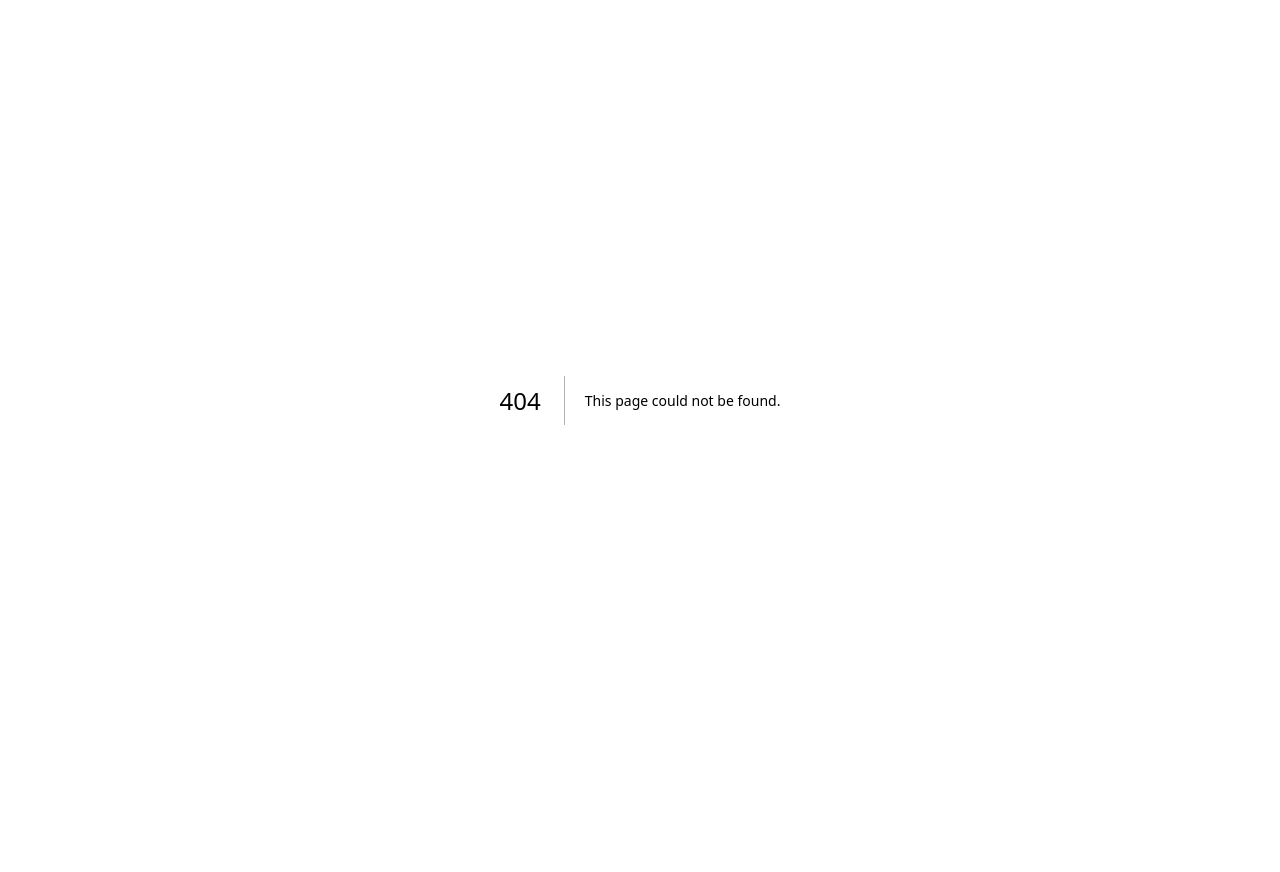
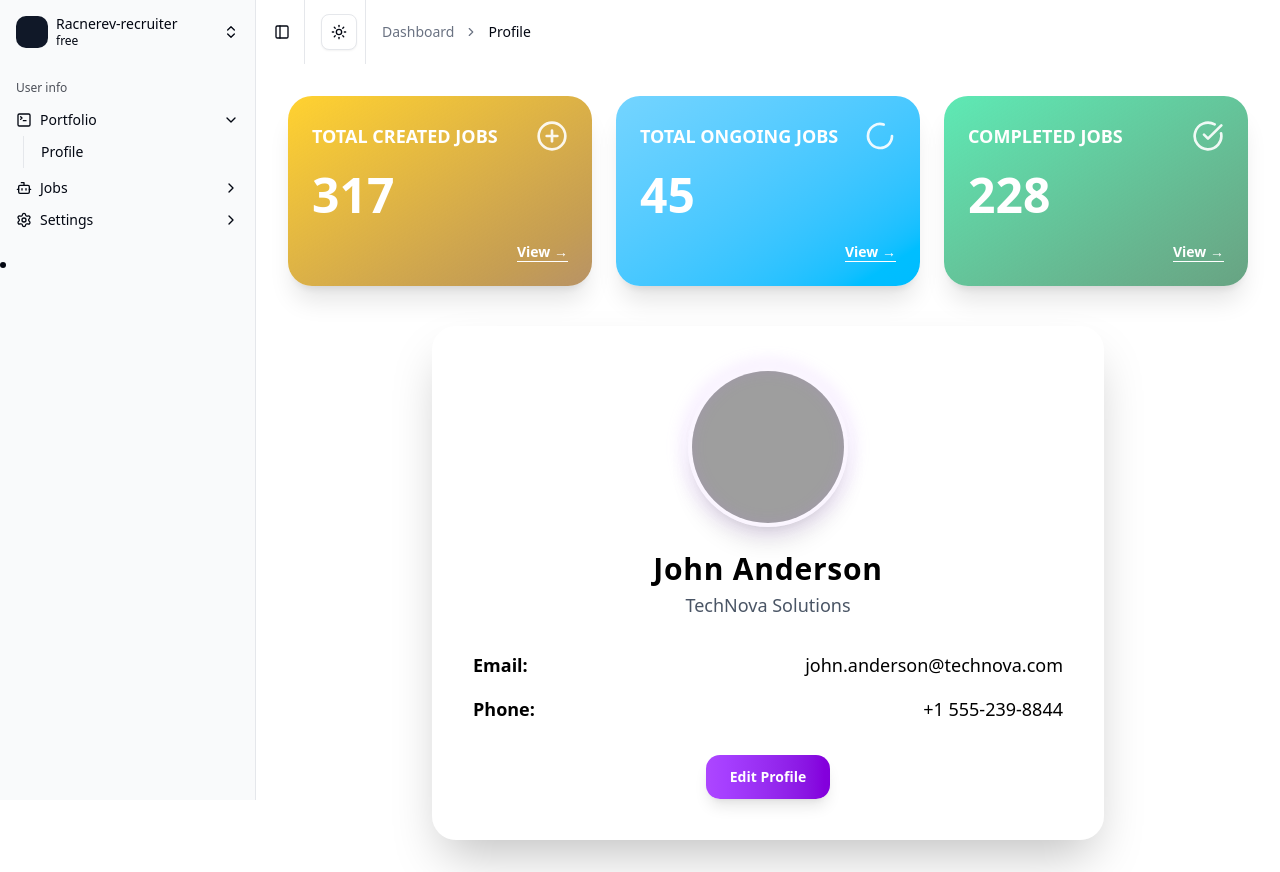
Before and after one commit to Sparsh-Verencar/scouter-dbms, a Next.js app: page /recruiter-dashboard/profile in a window 1280 px wide. Before the commit this address had no page. Before the commit the page ends 800 px from the top, so only its background shows below. Built offline with nearby package versions, Linux system fonts and the light colour scheme; grey boxes are pictures that could not be loaded.

Commit message:
create profile and create jobs currenty with static data

```diff
--- a/src/app/recruiter-dashboard/jobs/create-jobs/page.jsx
+++ b/src/app/recruiter-dashboard/jobs/create-jobs/page.jsx
@@ -33,53 +33,111 @@ export default function CreateJobsPage() {
   };
 
   return (
-    <div className="p-4">
-      <h1 className="text-xl font-semibold mb-4">Create Job</h1>
+    <div className="min-h-screen bg-gray-100 dark:bg-gray-900 flex items-center justify-center p-6">
+      <div className="w-full max-w-lg bg-white dark:bg-gray-800 rounded-3xl shadow-2xl p-8">
+        <h1 className="text-4xl font-extrabold mb-8 text-gray-900 dark:text-gray-100 text-center">
+          Create Job
+        </h1>
 
-      <form onSubmit={handleSubmit} className="grid gap-3 max-w-md">
+        <form onSubmit={handleSubmit} className="space-y-6">
 
+          {/* Job Title */}
+          <div>
+            <label
+              htmlFor="title"
+              className="block mb-2 font-semibold text-gray-800 dark:text-gray-300"
+            >
+              Job Title
+            </label>
             <input
+              id="title"
               name="title"
-          placeholder="Job Title"
-          className="p-2 border rounded"
+              placeholder="Enter job title"
+              className="w-full p-3 border border-gray-300 rounded-xl bg-gray-50 dark:bg-gray-900 text-gray-900 dark:text-gray-100 focus:outline-none focus:ring-2 focus:ring-blue-500 focus:border-transparent transition shadow-sm"
+              onChange={handleChange}
+              required
+            />
+          </div>
+
+          {/* Job Description */}
+          <div>
+            <label
+              htmlFor="description"
+              className="block mb-2 font-semibold text-gray-800 dark:text-gray-300"
+            >
+              Job Description
+            </label>
+            <textarea
+              id="description"
+              name="description"
+              placeholder="Enter detailed job description"
+              rows={5}
+              className="w-full p-3 border border-gray-300 rounded-xl bg-gray-50 dark:bg-gray-900 text-gray-900 dark:text-gray-100 resize-none focus:outline-none focus:ring-2 focus:ring-blue-500 focus:border-transparent transition shadow-sm"
+              onChange={handleChange}
+              required
+            />
+          </div>
+
+          {/* Salary */}
+          <div>
+            <label
+              htmlFor="salary"
+              className="block mb-2 font-semibold text-gray-800 dark:text-gray-300"
+            >
+              Salary
+            </label>
+            <input
+              id="salary"
+              name="salary"
+              placeholder="e.g. $60,000 - $80,000"
+              className="w-full p-3 border border-gray-300 rounded-xl bg-gray-50 dark:bg-gray-900 text-gray-900 dark:text-gray-100 focus:outline-none focus:ring-2 focus:ring-blue-500 focus:border-transparent transition shadow-sm"
               onChange={handleChange}
             />
+          </div>
 
-        <textarea
-          name="description"
-          placeholder="Job Description"
-          className="p-2 border rounded"
+          {/* Location */}
+          <div>
+            <label
+              htmlFor="location"
+              className="block mb-2 font-semibold text-gray-800 dark:text-gray-300"
+            >
+              Location
+            </label>
+            <input
+              id="location"
+              name="location"
+              placeholder="City, State, or Remote"
+              className="w-full p-3 border border-gray-300 rounded-xl bg-gray-50 dark:bg-gray-900 text-gray-900 dark:text-gray-100 focus:outline-none focus:ring-2 focus:ring-blue-500 focus:border-transparent transition shadow-sm"
               onChange={handleChange}
             />
+          </div>
 
+          {/* Category */}
+          <div>
+            <label
+              htmlFor="category"
+              className="block mb-2 font-semibold text-gray-800 dark:text-gray-300"
+            >
+              Category
+            </label>
             <input
-          name="salary"
-          placeholder="Salary"
-          className="p-2 border rounded"
+              id="category"
+              name="category"
+              placeholder="e.g. Engineering, Marketing"
+              className="w-full p-3 border border-gray-300 rounded-xl bg-gray-50 dark:bg-gray-900 text-gray-900 dark:text-gray-100 focus:outline-none focus:ring-2 focus:ring-blue-500 focus:border-transparent transition shadow-sm"
               onChange={handleChange}
             />
+          </div>
 
-        <input
-          name="location"
-          placeholder="Location"
-          className="p-2 border rounded"
-          onChange={handleChange}
-        />
-
-        <input
-          name="category"
-          placeholder="Category"
-          className="p-2 border rounded"
-          onChange={handleChange}
-        />
-
+          {/* Submit Button */}
           <button
             type="submit"
-          className="bg-blue-600 text-white py-2 rounded"
+            className="w-full py-3 bg-blue-600 hover:bg-blue-700 text-white font-bold rounded-xl shadow-lg transition duration-300"
           >
             Create Job
           </button>
         </form>
       </div>
+    </div>
   );
 }
--- a/src/app/recruiter-dashboard/layout.jsx
+++ b/src/app/recruiter-dashboard/layout.jsx
@@ -39,7 +39,7 @@ export default function DashboardLayout({ children }) {
           <Breadcrumb>
             <BreadcrumbList>
               <BreadcrumbItem className="hidden md:block">
-                <BreadcrumbLink href="/freelancer-dashboard">Dashboard</BreadcrumbLink>
+                <BreadcrumbLink href="/recruiter-dashboard">Dashboard</BreadcrumbLink>
               </BreadcrumbItem>
               <BreadcrumbSeparator className="hidden md:block" />
               <BreadcrumbItem>
--- a/src/app/recruiter-dashboard/page.jsx
+++ b/src/app/recruiter-dashboard/page.jsx
@@ -1,6 +1,6 @@
 "use client"
 
-export default function FreelancerDashboard() {
+export default function recruiterDashboard() {
   return (
     <h1>
       start jobbing in recruiter
--- /dev/null
+++ b/src/app/recruiter-dashboard/profile/page.jsx
@@ -0,0 +1,165 @@
+"use client";
+
+import { useEffect, useState } from "react";
+import { PlusCircle, Loader2, CheckCircle } from "lucide-react";
+
+const RecruiterProfilePage = () => {
+  const [loading, setLoading] = useState(true);
+
+  // Temporary job statistics
+  const jobStats = {
+    created: 317,
+    ongoing: 45,
+    completed: 228,
+  };
+
+  // Recruiter info (static)
+  const recruiter = {
+    full_name: "John Anderson",
+    company_name: "TechNova Solutions",
+    email: "john.anderson@technova.com",
+    phone: "+1 555-239-8844",
+  };
+
+  useEffect(() => {
+    const timer = setTimeout(() => setLoading(false), 800);
+    return () => clearTimeout(timer);
+  }, []);
+
+  if (loading) {
+    return (
+      <div className="w-full h-screen flex items-center justify-center">
+        Loading Recruiter Profile...
+      </div>
+    );
+  }
+
+  // Job cards data
+  const jobCards = [
+    {
+      title: "TOTAL CREATED JOBS",
+      value: jobStats.created,
+      lightColor: "from-amber-300 to-amber-400",
+      darkColor: "from-yellow-600/70 to-yellow-800/60",
+      icon: <PlusCircle size={32} />,
+      link: "/recruiter-dashboard/jobs/create-jobs",
+    },
+    {
+      title: "TOTAL ONGOING JOBS",
+      value: jobStats.ongoing,
+      lightColor: "from-sky-300 to-sky-400",
+      darkColor: "from-blue-600/70 to-blue-800/60",
+      icon: <Loader2 size={32} className="animate-spin-slow" />,
+      link: "/recruiter-dashboard/jobs/ongoing-jobs",
+    },
+    {
+      title: "COMPLETED JOBS",
+      value: jobStats.completed,
+      lightColor: "from-emerald-300 to-emerald-400",
+      darkColor: "from-green-600/70 to-green-800/60",
+      icon: <CheckCircle size={32} />,
+      link: "/recruiter-dashboard/jobs/completed-jobs",
+    },
+  ];
+
+  return (
+    <div className="w-full min-h-screen flex flex-col items-center gap-10 p-8">
+      {/* 🔥 STATUS CARDS */}
+      <div className="grid grid-cols-1 sm:grid-cols-3 gap-6 w-full max-w-5xl">
+        {jobCards.map((item, index) => (
+          <div
+            key={index}
+            className={`
+              p-6 rounded-3xl shadow-xl
+              bg-gradient-to-br ${item.lightColor} dark:${item.darkColor}
+              text-white backdrop-blur-xl
+              transition-all duration-300
+              hover:-translate-y-2 hover:shadow-2xl hover:brightness-110
+              min-h-[190px]
+              flex flex-col justify-between
+            `}
+          >
+            {/* Title + Icon */}
+            <div className="flex items-center justify-between">
+              <h3 className="font-semibold text-lg">{item.title}</h3>
+              <div className="opacity-90">{item.icon}</div>
+            </div>
+
+            {/* Number */}
+            <p className="text-5xl font-extrabold mt-3">{item.value}</p>
+
+            {/* View link */}
+            <button
+              onClick={() => (window.location.href = item.link)}
+              className="text-sm font-semibold underline underline-offset-4 mt-4 self-end hover:opacity-80"
+            >
+              View →
+            </button>
+          </div>
+        ))}
+      </div>
+
+      {/* 🔽 PROFILE CARD */}
+      <div
+        className="
+          w-full max-w-2xl p-10 rounded-3xl shadow-2xl
+          bg-white/10 dark:bg-gray-800/40
+          backdrop-blur-2xl border border-white/20 dark:border-gray-700/30
+          text-black dark:text-gray-200
+          transition-all duration-300
+          hover:-translate-y-2 hover:shadow-[0_8px_30px_rgba(0,0,0,0.25)]
+        "
+      >
+        <div className="flex flex-col items-center text-center">
+          {/* Avatar */}
+          <div className="relative">
+            <img
+              src="/noProfileImage.jpg"
+              alt="Recruiter Avatar"
+              className="w-40 h-40 rounded-full border-4 border-white/30 shadow-xl"
+            />
+            <div className="absolute inset-0 rounded-full ring-4 ring-purple-400/40 blur-sm"></div>
+          </div>
+
+          {/* Name */}
+          <h1 className="text-3xl font-extrabold mt-6 tracking-wide">
+            {recruiter.full_name}
+          </h1>
+
+          {/* Company */}
+          <p className="text-gray-600 dark:text-gray-300 text-lg mt-1">
+            {recruiter.company_name}
+          </p>
+
+          {/* Contact Info */}
+          <div className="mt-8 space-y-4 text-left w-full text-lg">
+            <p className="flex justify-between">
+              <strong>Email:</strong> <span>{recruiter.email}</span>
+            </p>
+            <p className="flex justify-between">
+              <strong>Phone:</strong> <span>{recruiter.phone}</span>
+            </p>
+          </div>
+
+          {/* Edit Button */}
+          <button
+            onClick={() =>
+              (window.location.href = "/recruiter-dashboard/profile/edit")
+            }
+            className="
+              mt-8 px-6 py-3 text-sm font-semibold rounded-xl
+              bg-gradient-to-r from-purple-500 to-purple-700
+              text-white shadow-lg
+              transition-all duration-300
+              hover:brightness-110 hover:shadow-purple-500/40
+            "
+          >
+            Edit Profile
+          </button>
+        </div>
+      </div>
+    </div>
+  );
+};
+
+export default RecruiterProfilePage;
--- a/src/components/recruiter-app-sidebar.jsx
+++ b/src/components/recruiter-app-sidebar.jsx
@@ -36,7 +36,7 @@ const data = {
       items: [
         {
           title: "Profile",
-          url: "/recruiter-dashboard/portfolio/profile",
+          url: "/recruiter-dashboard/profile",
         },
       ],
     },
```
Lines whose indentation alone changed are shown as unchanged.
